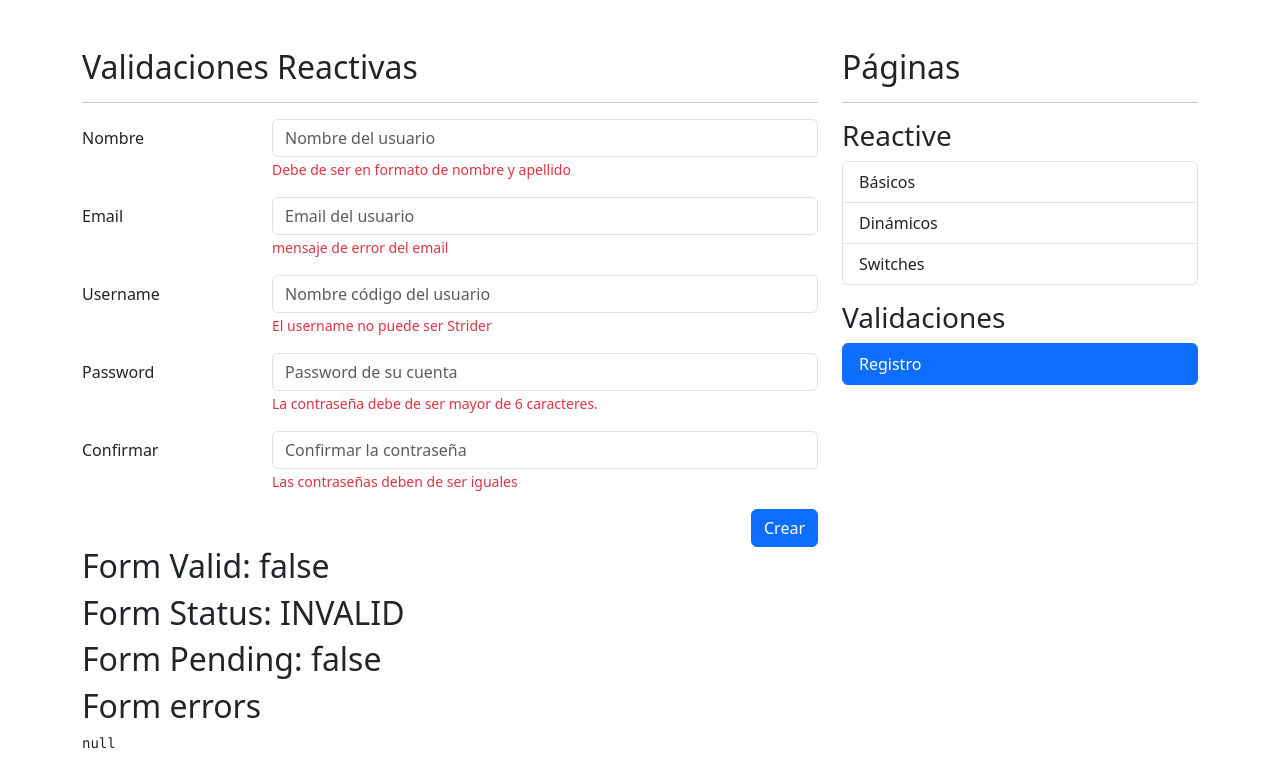
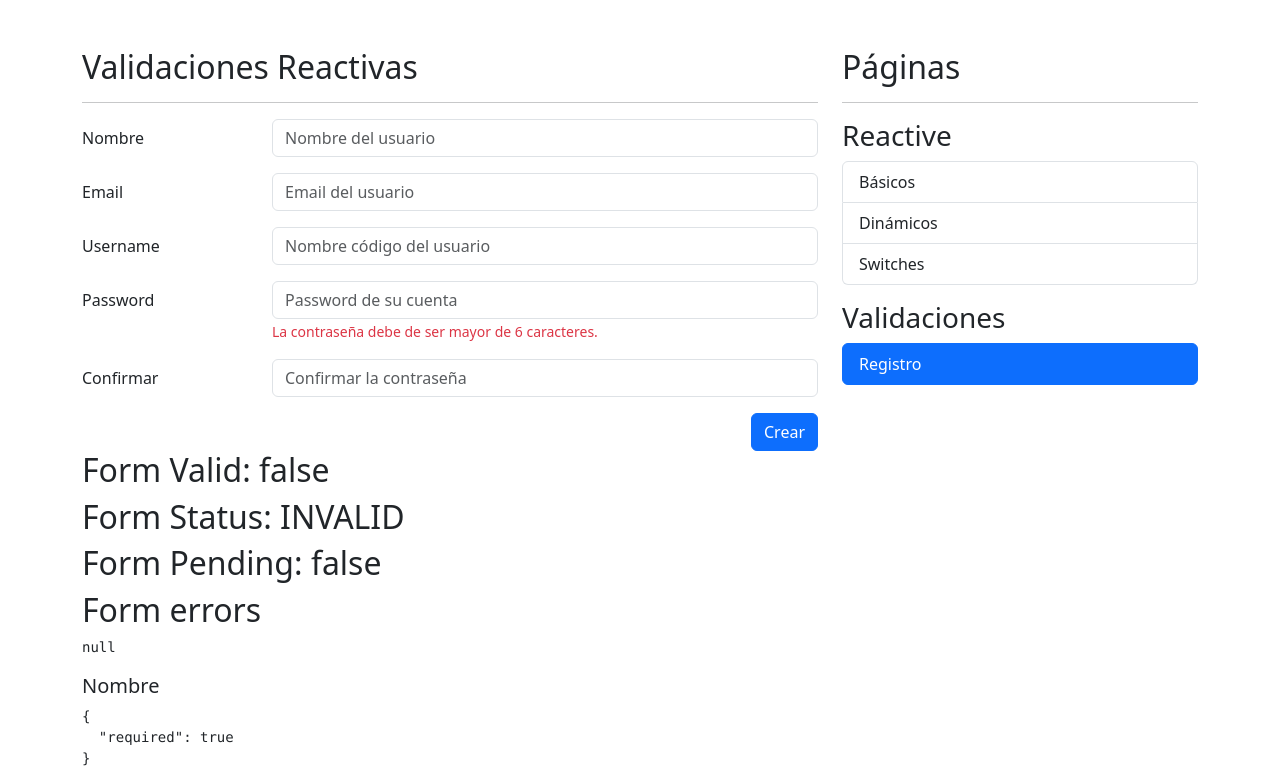
Before and after one commit to SapphicMimi/formsApp_Angular, an Angular app: page /auth/sign-up in a window 1280 px wide. Shown: the top 772 px of the page. Built offline with nearby package versions, Linux system fonts and the light colour scheme.

Commit message:
Validators Service

```diff
--- a/src/app/auth/pages/register-page/register-page.component.html
+++ b/src/app/auth/pages/register-page/register-page.component.html
@@ -15,7 +15,7 @@
                            formControlName="name"
                            placeholder="Nombre del usuario">
 
-                    <span class="form-text text-danger">
+                    <span *ngIf="isValidField('name')" class="form-text text-danger">
                         Debe de ser en formato de nombre y apellido
                     </span>
                 </div>
@@ -29,7 +29,7 @@
                            class="form-control"
                            formControlName="email"
                            placeholder="Email del usuario">
-                    <span class="form-text text-danger">
+                    <span *ngIf="isValidField('email')" class="form-text text-danger">
                         mensaje de error del email
                     </span>
                 </div>
@@ -43,7 +43,7 @@
                            class="form-control"
                            formControlName="username"
                            placeholder="Nombre código del usuario">
-                    <span class="form-text text-danger">
+                    <span *ngIf="isValidField('username')" class="form-text text-danger">
                          El username no puede ser Strider
                     </span>
                 </div>
@@ -73,7 +73,7 @@
                            formControlName="password2"
                            placeholder="Confirmar la contraseña">
 
-                    <span class="form-text text-danger">
+                    <span *ngIf="isValidField('password2')" class="form-text text-danger">
                          Las contraseñas deben de ser iguales
                     </span>
                 </div>
--- a/src/app/auth/pages/register-page/register-page.component.ts
+++ b/src/app/auth/pages/register-page/register-page.component.ts
@@ -1,6 +1,7 @@
 import { Component } from '@angular/core';
 import { FormBuilder, FormGroup, Validators } from '@angular/forms';
-import * as customValidators from '../../../shared/validators/validators.helpers';
+// import * as customValidators from '../../../shared/validators/validators.helpers';
+import { ValidatorsService } from '../../../shared/services/validators.service';
 
 @Component({
   templateUrl: './register-page.component.html',
@@ -9,17 +10,20 @@
 export class RegisterPageComponent {
 
   public myForm: FormGroup = this.fb.group({
-    name: ['', [Validators.required,Validators.pattern(customValidators.firstNameAndLastnamePattern) ]],
-    email: ['', [Validators.required, Validators.pattern(customValidators.emailPattern) ]],
-    username: ['', [Validators.required, customValidators.cantBeStrider]],
+    name: ['', [Validators.required,Validators.pattern(this.validatorsService.firstNameAndLastnamePattern) ]],
+    email: ['', [Validators.required, Validators.pattern(this.validatorsService.emailPattern) ]],
+    username: ['', [Validators.required, this.validatorsService.cantBeStrider]],
     password: ['', [Validators.required, Validators.minLength(6)]],
     password2: ['', [Validators.required]]
   })
 
-  constructor(private fb: FormBuilder) {}
+  constructor(
+    private fb: FormBuilder,
+    private validatorsService: ValidatorsService
+  ) {}
 
   isValidField(field: string) {
-    // TODO: Obtener validación desde un servicio
+    return this.validatorsService.isValidField(this.myForm, field);
   }
 
   onSubmit(): void {
--- /dev/null
+++ b/src/app/shared/services/validators.service.ts
@@ -0,0 +1,24 @@
+import { Injectable } from '@angular/core';
+import { FormControl, FormGroup, ValidationErrors } from '@angular/forms';
+
+@Injectable({providedIn: 'root'})
+export class  ValidatorsService {
+  public firstNameAndLastnamePattern: string = '([a-zA-Z]+) ([a-zA-Z]+)';
+  public emailPattern: string = "^[a-z0-9._%+-]+@[a-z0-9.-]+\\.[a-z]{2,4}$";
+
+  public cantBeStrider = (control: FormControl): ValidationErrors | null => {
+    const value: string = control.value.trim().toLowerCase();
+
+    if(value === 'strider') {
+      return {
+        noStrider: true,
+      }
+    }
+    return null;
+  }
+
+  public isValidField(form: FormGroup, field: string) {
+    return form.controls[field].errors
+      && form.controls[field].touched;
+  }
+}
--- a/src/app/shared/validators/validators.helpers.ts
+++ b/src/app/shared/validators/validators.helpers.ts
@@ -1,7 +1,6 @@
 import { FormControl, ValidationErrors } from "@angular/forms";
 
 export const firstNameAndLastnamePattern: string = '([a-zA-Z]+) ([a-zA-Z]+)';
-
 export const emailPattern: string = "^[a-z0-9._%+-]+@[a-z0-9.-]+\\.[a-z]{2,4}$";
 
 export const cantBeStrider = (control: FormControl): ValidationErrors | null => {
```
